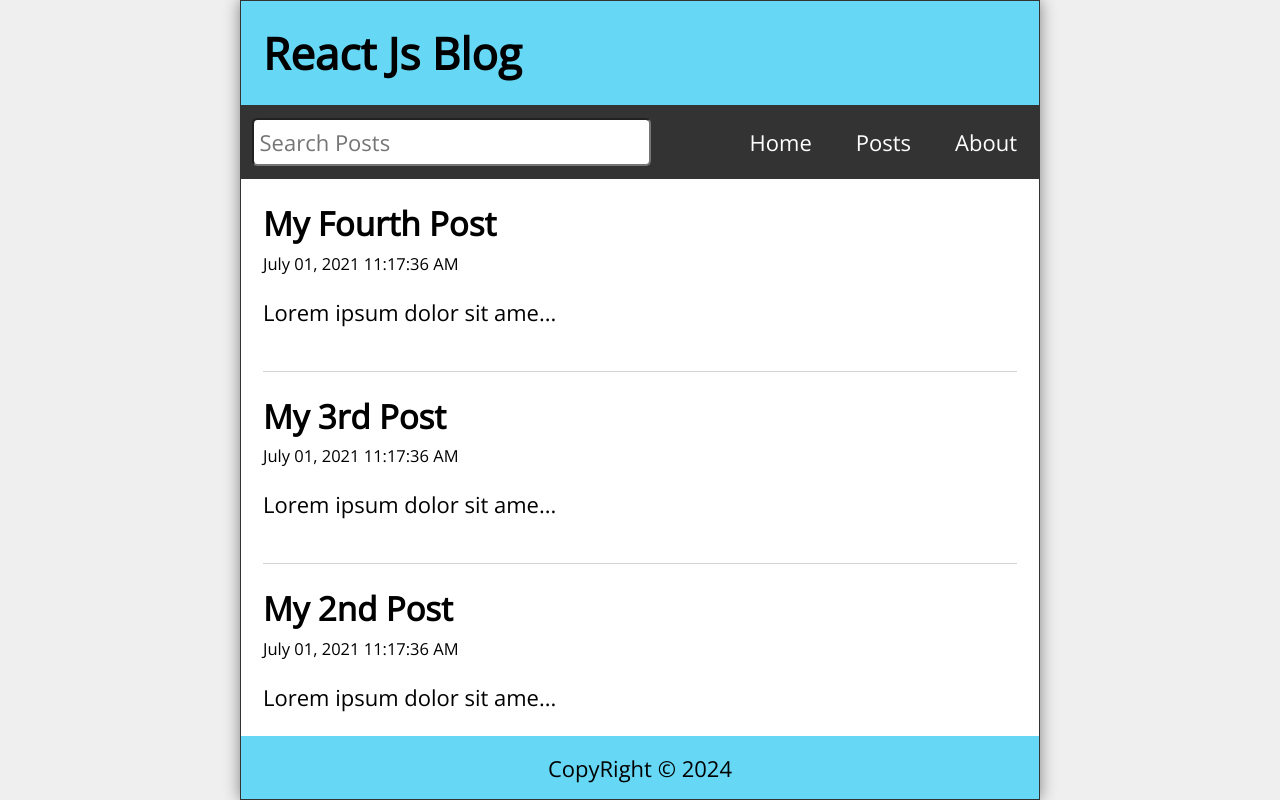
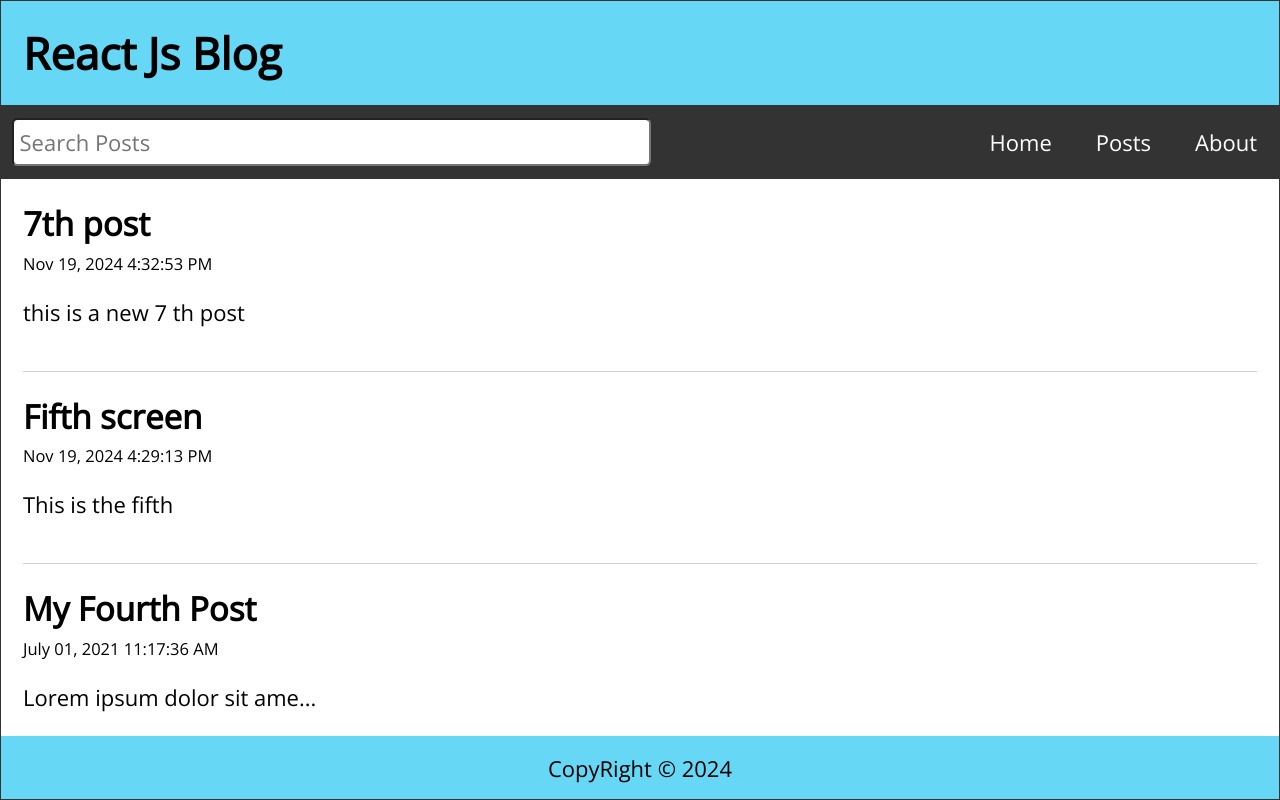
Before and after one commit to eliyasmd50/react_app, a React (Create React App) app: page / in a window 1280 px wide. Built offline with nearby package versions, Linux system fonts and the light colour scheme; data requests are answered from the project's data file.

Commit message:
blog post using axios api

```diff
--- /dev/null
+++ b/data/db.json
@@ -0,0 +1,40 @@
+{
+  "posts": [
+    {
+      "id": "1",
+      "title": "My First Post",
+      "datetime": "July 01, 2021 11:17:36 AM",
+      "body": "Lorem ipsum dolor sit amet consectetur adipisicing elit. Quis consequatur expedita, assumenda similique non optio! Modi nesciunt excepturi corrupti atque blanditiis quo nobis, non optio quae possimus illum exercitationem ipsa!"
+    },
+    {
+      "id": "2",
+      "title": "My 2nd Post",
+      "datetime": "July 01, 2021 11:17:36 AM",
+      "body": "Lorem ipsum dolor sit amet consectetur adipisicing elit. Quis consequatur expedita, assumenda similique non optio! Modi nesciunt excepturi corrupti atque blanditiis quo nobis, non optio quae possimus illum exercitationem ipsa!"
+    },
+    {
+      "id": "3",
+      "title": "My 3rd Post",
+      "datetime": "July 01, 2021 11:17:36 AM",
+      "body": "Lorem ipsum dolor sit amet consectetur adipisicing elit. Quis consequatur expedita, assumenda similique non optio! Modi nesciunt excepturi corrupti atque blanditiis quo nobis, non optio quae possimus illum exercitationem ipsa!"
+    },
+    {
+      "id": "4",
+      "title": "My Fourth Post",
+      "datetime": "July 01, 2021 11:17:36 AM",
+      "body": "Lorem ipsum dolor sit amet consectetur adipisicing elit. Quis consequatur expedita, assumenda similique non optio! Modi nesciunt excepturi corrupti atque blanditiis quo nobis, non optio quae possimus illum exercitationem ipsa!"
+    },
+    {
+      "id": "5",
+      "title": "Fifth screen",
+      "datetime": "Nov 19, 2024 4:29:13 PM",
+      "body": "This is the fifth "
+    },
+    {
+      "id": "6",
+      "title": "7th post",
+      "datetime": "Nov 19, 2024 4:32:53 PM",
+      "body": "this is a new 7 th post"
+    }
+  ]
+}
--- a/package.json
+++ b/package.json
@@ -6,6 +6,7 @@
     "@testing-library/jest-dom": "^5.17.0",
     "@testing-library/react": "^13.4.0",
     "@testing-library/user-event": "^13.5.0",
+    "axios": "^1.7.7",
     "date-fns": "^4.1.0",
     "react": "^18.3.1",
     "react-dom": "^18.3.1",
--- a/src/App.js
+++ b/src/App.js
@@ -4,46 +4,46 @@
 import Home from './Home';
 import NewPost from './NewPost';
 import PostPage from './PostPage';
+import EditPost from './EditPost';
 import About from './About';
 import Missing from './Missing';
 import {  Routes, Route, useNavigate } from 'react-router-dom';
 import { useState, useEffect } from 'react';
 import { format } from 'date-fns';
+import api from './api/posts';
 
 function App() {
 
-  const [ posts, setPosts ] = useState([
-    {
-      id: 1,
-      title: "My First Post",
-      datetime: "July 01, 2021 11:17:36 AM",
-      body: "Lorem ipsum dolor sit amet consectetur adipisicing elit. Quis consequatur expedita, assumenda similique non optio! Modi nesciunt excepturi corrupti atque blanditiis quo nobis, non optio quae possimus illum exercitationem ipsa!"
-    },
-    {
-      id: 2,
-      title: "My 2nd Post",
-      datetime: "July 01, 2021 11:17:36 AM",
-      body: "Lorem ipsum dolor sit amet consectetur adipisicing elit. Quis consequatur expedita, assumenda similique non optio! Modi nesciunt excepturi corrupti atque blanditiis quo nobis, non optio quae possimus illum exercitationem ipsa!"
-    },
-    {
-      id: 3,
-      title: "My 3rd Post",
-      datetime: "July 01, 2021 11:17:36 AM",
-      body: "Lorem ipsum dolor sit amet consectetur adipisicing elit. Quis consequatur expedita, assumenda similique non optio! Modi nesciunt excepturi corrupti atque blanditiis quo nobis, non optio quae possimus illum exercitationem ipsa!"
-    },
-    {
-      id: 4,
-      title: "My Fourth Post",
-      datetime: "July 01, 2021 11:17:36 AM",
-      body: "Lorem ipsum dolor sit amet consectetur adipisicing elit. Quis consequatur expedita, assumenda similique non optio! Modi nesciunt excepturi corrupti atque blanditiis quo nobis, non optio quae possimus illum exercitationem ipsa!"
-    }
-  ])
+  const [ posts, setPosts ] = useState([])
   const [ search, setSearch ] = useState('');
   const [searchResults, setSearchResults] = useState([]);
   const [postTitle, setPostTitle ] = useState('');
   const [postBody, setPostBody ] = useState('');
+  const [editTitle, setEditTitle] = useState('');
+  const [editBody, setEditBody] = useState('');
   const history = useNavigate();
 
+  // this useEffect is usd for inital data rendering form the DB server
+  useEffect(() => {
+    const fetchPosts = async () => {
+      try {
+        const response = await api.get('/posts');
+        setPosts(response.data);
+      } catch (error) {
+        //if the response is not in the 200 range
+        if (error.response) {
+          console.log(error.response.data);
+          console.log(error.response.status);
+          console.log(error.response.headers);
+        } else {
+          console.log(`Error: ${error.message}`);
+        }
+      }
+    }
+    fetchPosts();
+  },[])
+
+  // this useEffect is used to display elements in the home page
   useEffect(() => {
     const filteredResults = posts.filter(post =>
       ((post.body.toLowerCase()).includes(search.toLowerCase()))
@@ -51,20 +51,51 @@
     setSearchResults(filteredResults.reverse());
   }, [posts, search])
 
-  const handleSubmit = (e) => {
+  //to handle the posts that was created new
+  const handleSubmit = async (e) => {
     e.preventDefault();
-    const id = posts.length ? posts[posts.length - 1].id + 1 : 1;
+    const id = posts.length ? (Number(posts[posts.length - 1].id) + 1).toString() : "1";
     const datetime = format(new Date(), 'MMM dd, yyyy pp');
-    setPosts([...posts, { id: id, title: postTitle, datetime: datetime, body: postBody }]);
+    const newPost = { id: id, title: postTitle, datetime: datetime, body: postBody };
+    try{
+      const response  = await api.post('/posts', newPost);
+      const allPosts = [...posts, response.data];
+      setPosts(allPosts);
       setPostBody('');
       setPostTitle('');
       history('/');
+    } catch(err) {
+      console.log(`Error: ${err.message}`);
+    }
   }
 
-  const handleDelete = (id) => {
+  // to delete the inidividual post
+  const handleDelete = async (id) => {
+    try {
+      const response = await api.delete('/posts/' + id.toString());
+      console.log(response.data.id);
       const postList = posts.filter(post => post.id !== id);
       setPosts(postList);
       history('/');
+    } catch (error) {
+      console.log(`Error: ${error.message}`);
+    }
+  }
+
+  // to update the individual posts
+  const handleEdit = async (id) => {
+    const datetime = format(new Date(), 'MMM dd, yyyy pp');
+    const updatePost = { id: id, title: editTitle, datetime: datetime, body: editBody };
+    try {
+      const response = await api.put('/posts/' + id.toString(), updatePost);
+      const allPosts = posts.map(post => (post.id === id) ? {...response.data} : post);
+      setPosts(allPosts);
+      setEditTitle('');
+      setEditBody('');
+      history('/');
+    } catch (error) {
+      console.log(`Error: ${error.message}`);
+    }
   }
 
   return (
@@ -77,6 +108,7 @@
       <Routes>
         <Route exact path='/' element={<Home posts={searchResults}/>} />
         <Route exact path='/post' element={<NewPost postTitle={postTitle} setPostTitle={setPostTitle} postBody={postBody} setPostBody={setPostBody} handleSubmit={handleSubmit}/>} />
+        <Route path='/edit/:id' element={<EditPost posts={posts} editTitle={editTitle} setEditTitle={setEditTitle} editBody={editBody} setEditBody={setEditBody} handleEdit={handleEdit}/>} />
         <Route path='/post/:id' element= {<PostPage posts={posts} handleDelete={handleDelete}/>} />
         <Route path='/about' element={<About />} />
         <Route path='*' element={<Missing />} />
--- /dev/null
+++ b/src/EditPost.js
@@ -0,0 +1,55 @@
+import { useEffect } from 'react';
+import { useParams, Link } from 'react-router-dom';
+
+const EditPost = ({
+    posts, handleEdit, editTitle, setEditTitle, editBody, setEditBody
+}) => {
+    const { id } = useParams();
+    const post = posts.find(post => (post.id).toString() === id);
+
+    useEffect(() => {
+        if(posts) {
+            setEditBody(post.body);
+            setEditTitle(post.title);
+        }
+    }, [posts, setEditTitle, setEditBody]);
+
+    return (
+        <main className="NewPost">
+            {editTitle &&
+                <>
+                    <h1>Edit Post</h1>
+                    <form className="newPostForm" onSubmit={(e) => e.preventDefault()}>
+                        <label htmlFor="postTitle">Title: </label>
+                        <input
+                            id="postTitle"
+                            required
+                            type="text"
+                            value={editTitle}
+                            onChange={(e) => setEditTitle(e.target.value)}
+                            />
+                        <label htmlFor="postBody">Post: </label>
+                        <textarea
+                            id="postBody"
+                            required
+                            value={editBody}
+                            onChange={(e) => setEditBody(e.target.value)}
+                        />
+                        <button type="submit" onClick={() => handleEdit(post.id)}>Submit</button>
+                    </form>
+                </>
+            }
+            {!editTitle &&
+                <>
+                    <h2>Post Not Found</h2>
+                    <p>Well Thats Disappointing</p>
+                    <p>
+                        <Link to={'/'}>Visit our HomePage</Link>
+                    </p>
+                </>
+            }
+      </main>
+    )
+}
+
+export default EditPost
--- a/src/PostPage.js
+++ b/src/PostPage.js
@@ -11,7 +11,8 @@
                     <h2>{post.title}</h2>
                     <p className="postDate">{post.datetime}</p>
                     <p className="postBody">{post.body}</p>
-                    <button onClick={() => handleDelete(post.id)}>
+                    <Link to={`/edit/${post.id}`}><button className="editButton">Edit Post</button></Link>
+                    <button className="deleteButton" onClick={() => handleDelete(post.id)}>
                         Delete Posts
                     </button>
                 </>
--- /dev/null
+++ b/src/api/posts.js
@@ -0,0 +1,5 @@
+import axios from 'axios';
+
+export default axios.create({
+    baseURL: 'http://localhost:3500'
+})
--- a/src/index.css
+++ b/src/index.css
@@ -28,7 +28,7 @@
 
 .App {
   width: 100%;
-  max-width: 800px;
+  /* max-width: 800px; */
   height: 100vh;
   display: flex;
   flex-direction: column;
@@ -200,20 +200,27 @@
   cursor: pointer;
 }
 
-.Missing h2, .PostPage h2,
-.Missing p, .PostPage p {
-  margin-bottom: 1rem;
+.Missing p, .PostPage p, .NewPost p {
+  margin-top: 1rem;
 }
 
 .PostPage button {
   height: 48px;
   min-width: 48px;
   border-radius: 0.25rem;
+  margin-right: 0.5rem;
   padding: 0.5rem;
   font-size: 1rem;
-  background-color: red;
   color: #fff;
   cursor: pointer;
+}
+
+.deleteButton {
+  background-color: red;
+}
+
+.editButton {
+  background-color: #333;
 }
 
 .statusMsg {
```
Also changed, not shown: 1 other file (tests, documents, lock files or other folders). Lines whose indentation alone changed are shown as unchanged.
